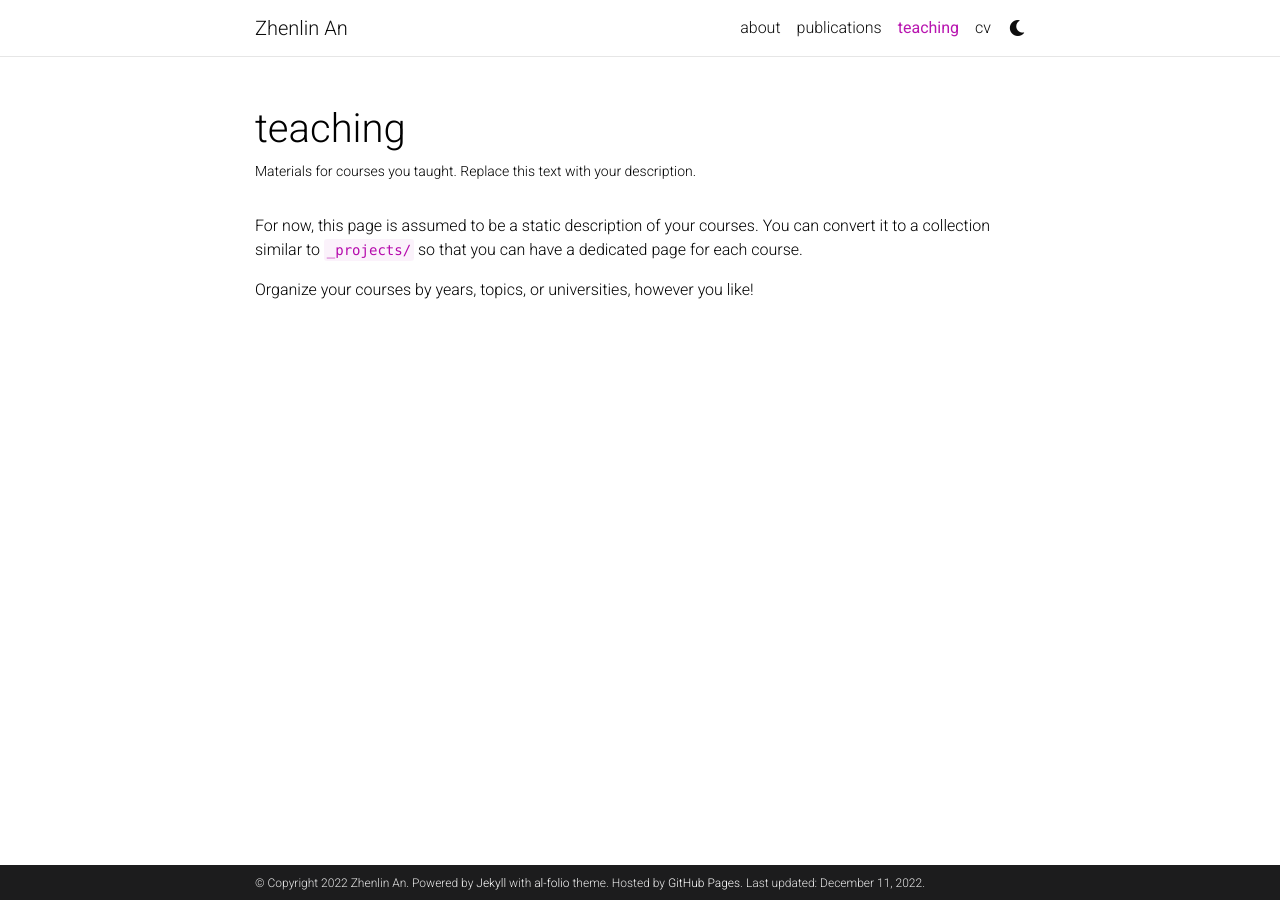
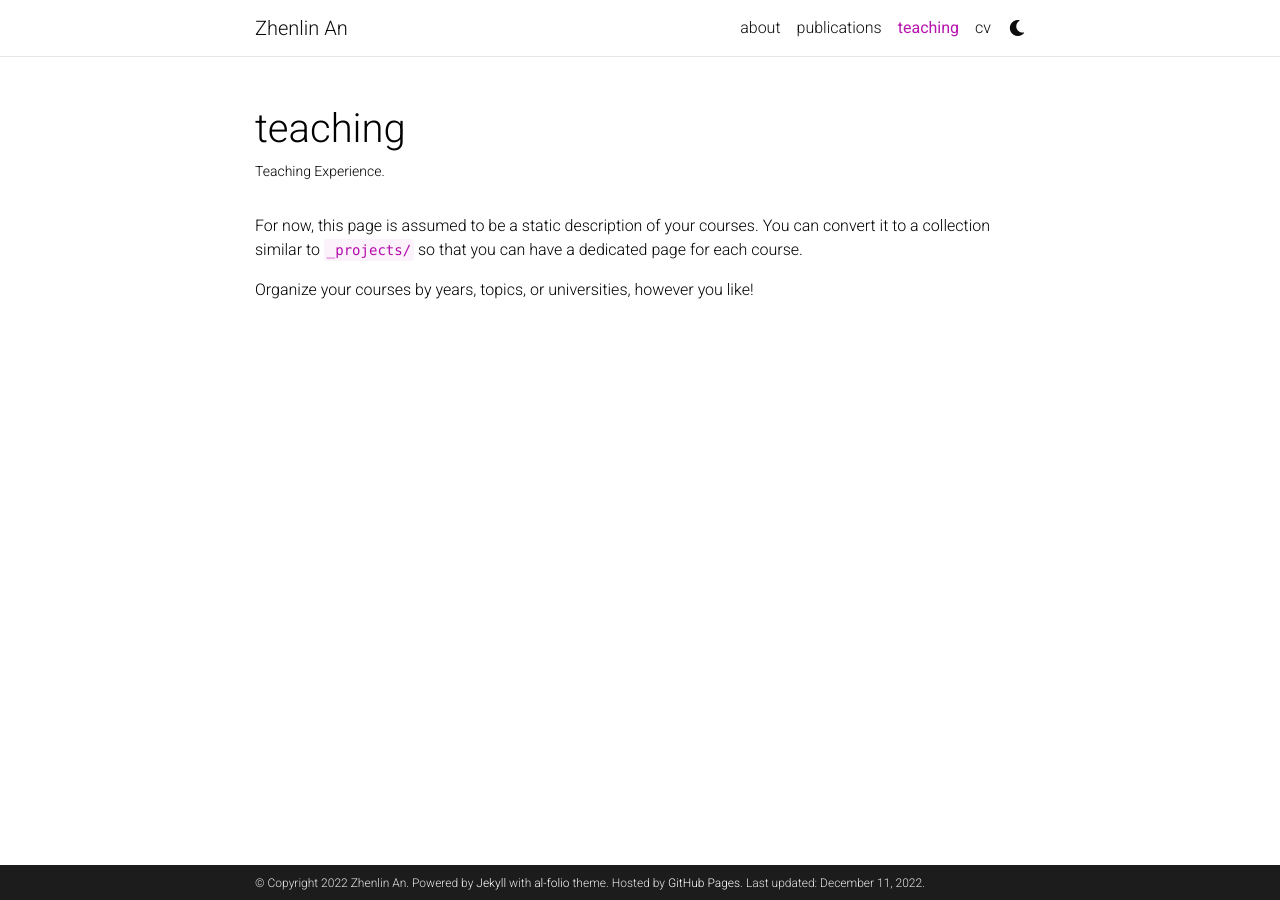
Before and after one commit to Anplus/anplus.github.io, a Jekyll site: the page built from _pages/teaching.md, in a window 1280 px wide. Built offline with Jekyll 4.4.1, drawn with Linux system fonts in a browser that asks for light colours; comment, search, counter and statistics services are not loaded; a style sheet for code colours, icons or effects is not loaded.

Commit message:
Update teaching.md

```diff
--- a/_pages/teaching.md
+++ b/_pages/teaching.md
@@ -2,7 +2,7 @@
 layout: page
 permalink: /teaching/
 title: teaching
-description: Materials for courses you taught. Replace this text with your description.
+description: Teaching Experience.
 nav: true
 nav_order: 3
 ---
```
